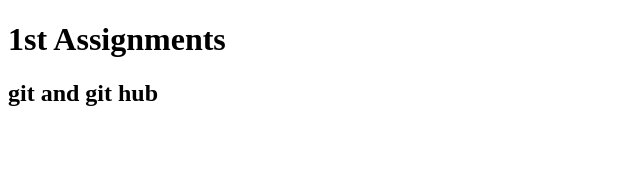
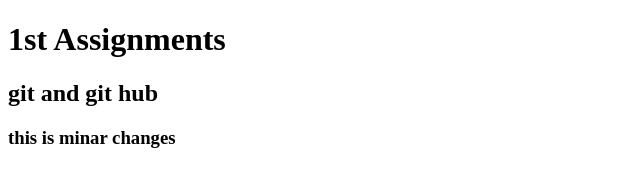
Before and after one commit to Sushant-Cap/freshersbatch-oct16, a plain HTML site: page index.html in a window 1280 px wide. Shown: the whole page, without its empty margins (0-640 px from the left). Drawn offline with Linux system fonts and the light colour scheme.

Commit message:
minar changes in html

```diff
--- a/index.html
+++ b/index.html
@@ -9,5 +9,6 @@
 <body>
     <H1>1st Assignments</H1>
 <h2> git and git hub</h2>
+<h3>this is minar changes </h3>
 </body>
 </html>
```
